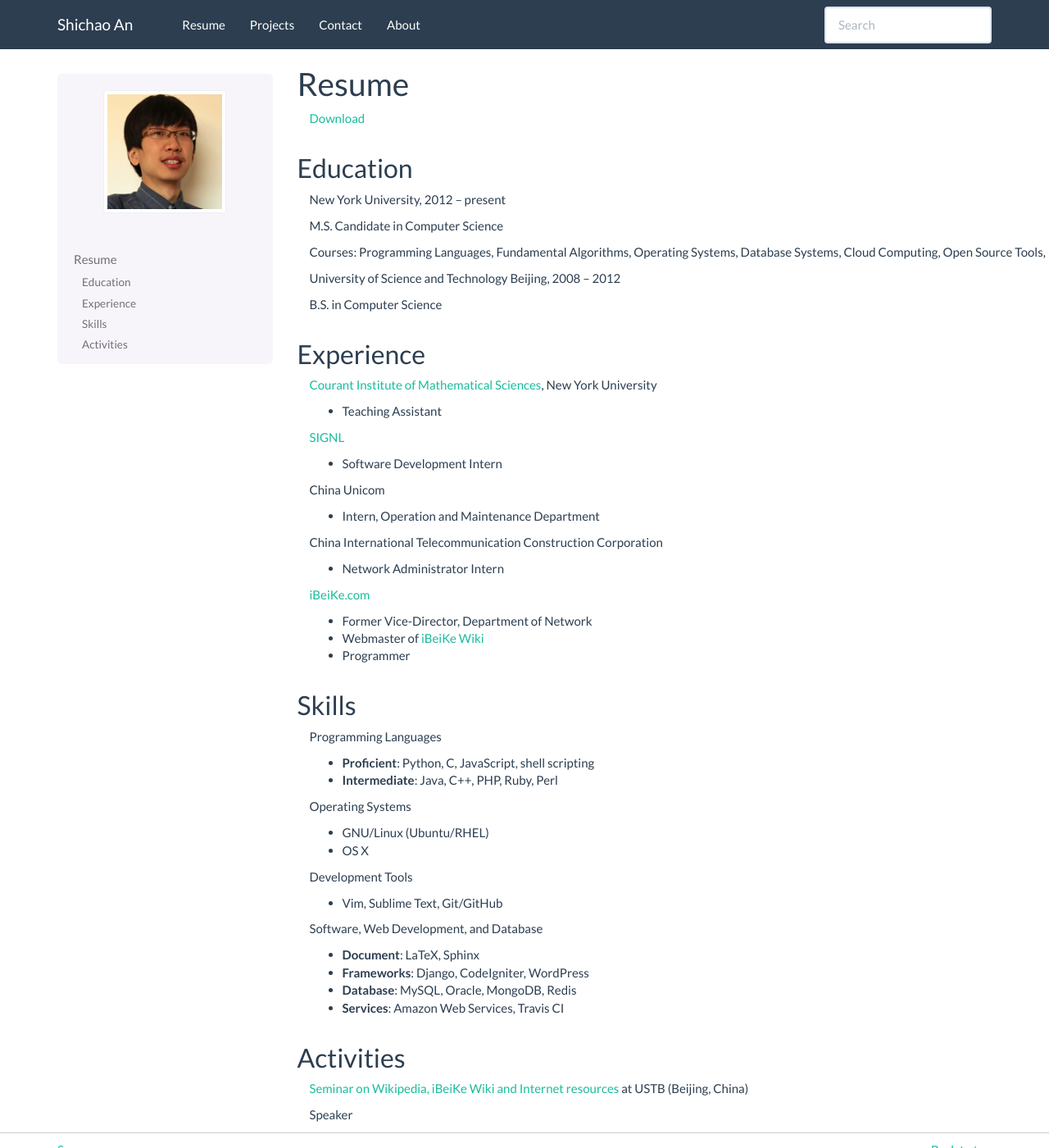
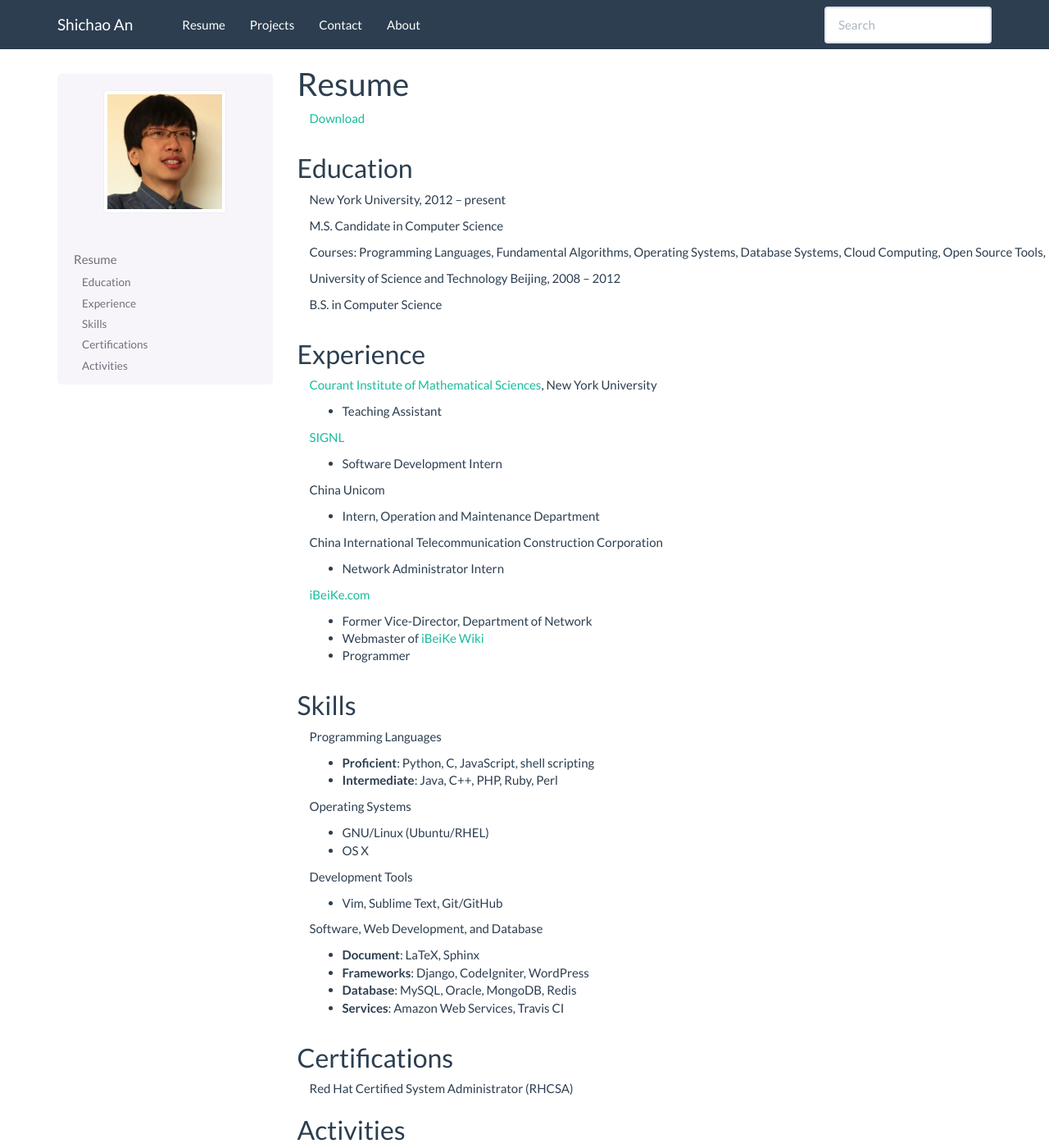
Before and after one commit to NulledExceptions/shichao, a Sphinx documentation site: the page built from source/resume.rst, in a window 1280 px wide and 1400 px high. Shown: the whole window at 82% size. Built offline with Sphinx 7.4.7, drawn with Linux system fonts in a browser that asks for light colours.

Commit message:
Updated resume section adding certification

```diff
--- a/source/resume.rst
+++ b/source/resume.rst
@@ -111,6 +111,13 @@ Skills
     * **Database**: MySQL, Oracle, MongoDB, Redis
     * **Services**: Amazon Web Services, Travis CI
 
+Certifications
+==============
+.. container:: section
+
+    Red Hat Certified System Administrator (RHCSA)
+
+
 Activities
 ==========
 .. container:: section
```
